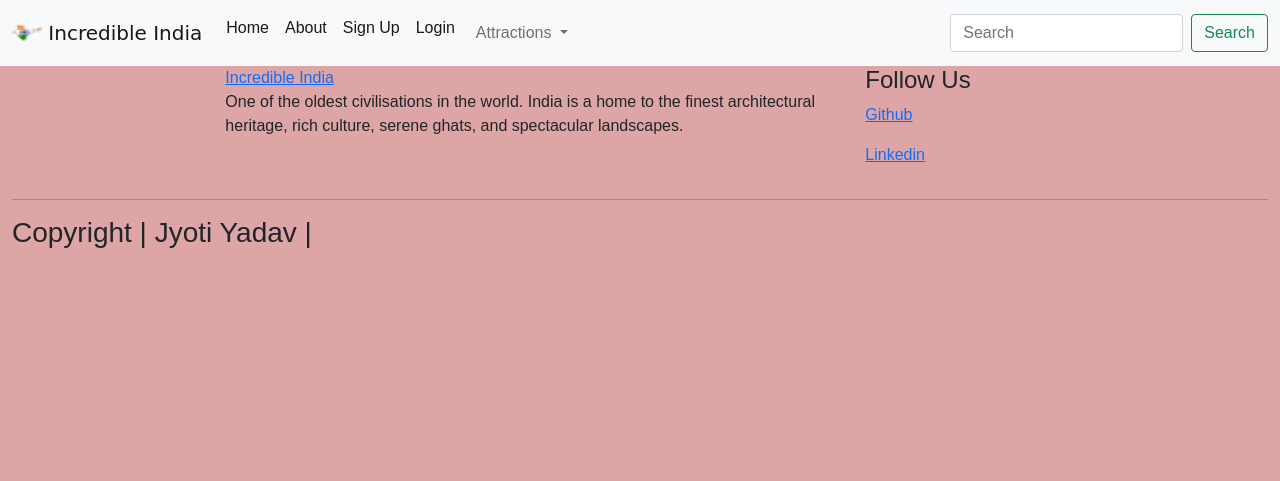
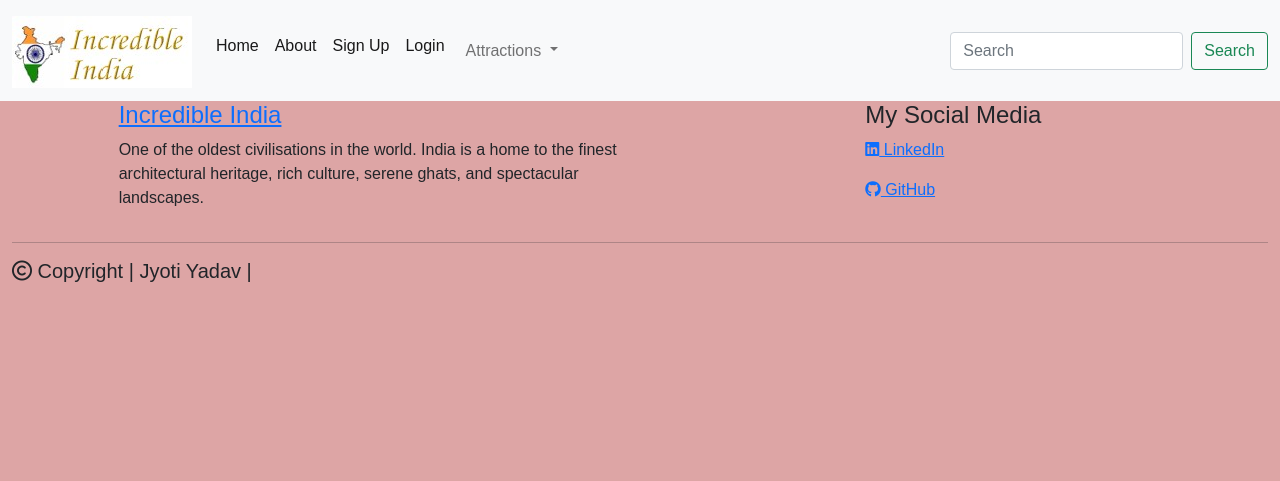
Before and after one commit to jyotiyadav2508/Blog_Website_PP4, a Django app: template templates/base.html in a window 1280 px wide. Shown: the top 481 px of the page. Run offline with Django 3.2, Linux system fonts and the light colour scheme; the template is opened without the code that fills it, so the values that code supplies are empty; parts of the project's set-up code (start-up, migrations or seed data) failed here and were passed over; some libraries are stand-ins or nearby versions.

Commit message:
Insert image and logo in header in base.html

```diff
--- a/blog/views.py
+++ b/blog/views.py
@@ -10,5 +10,5 @@ class PostList(generic.ListView):
     """
     model = Post
     queryset = Post.objects.filter(status=1).order_by('-created_on')
-    template_name = index.html
+    template_name = "index.html"
     paginate_by = 6
--- a/templates/base.html
+++ b/templates/base.html
@@ -20,6 +20,8 @@
     <script src="https://cdn.jsdelivr.net/npm/@popperjs/core@2.10.2/dist/umd/popper.min.js" integrity="sha384-7+zCNj/IqJ95wo16oMtfsKbZ9ccEh31eOz1HGyDuCQ6wgnyJNSYdrPa03rtR1zdB" crossorigin="anonymous"></script>
     <script src="https://cdn.jsdelivr.net/npm/bootstrap@5.1.3/dist/js/bootstrap.min.js" integrity="sha384-QJHtvGhmr9XOIpI6YVutG+2QOK9T+ZnN4kzFN1RtK3zEFEIsxhlmWl5/YESvpZ13" crossorigin="anonymous"></script>
     <script src="https://cdn.jsdelivr.net/npm/bootstrap@5.1.3/dist/js/bootstrap.bundle.min.js" integrity="sha384-ka7Sk0Gln4gmtz2MlQnikT1wXgYsOg+OMhuP+IlRH9sENBO0LRn5q+8nbTov4+1p" crossorigin="anonymous"></script>
+    <!-- Fontawesome link -->
+    <script src="https://kit.fontawesome.com/a40a60ed20.js" crossorigin="anonymous"></script>
     <!-- CSS style sheet -->
     <link rel="stylesheet" type="text/css" href="{% static 'css/style.css' %}">
 </head>
@@ -28,10 +30,13 @@
     <!-- Navbar -->
     <nav class="navbar navbar-expand-lg navbar-light bg-light">
         <div class="container-fluid">
-            <!-- <a class="navbar-brand" href="{% url 'home' %}"><span class="brand">In<span class="red-o">cre</span>di<span class="green-ble">ble<span class="thin">|star</span></span></span></span></a> -->
-            <a class="navbar-brand" href="{% url 'home' %}">
+            <!-- <a class="navbar-brand" href="{% url 'home' %}"><span class="brand">In<span class="red-o">cre</span>di<span class="green-o">ble<span class="thin">|India</span></span></span></span></a> -->
+            <!-- <a class="navbar-brand" href="{% url 'home' %}">
                 <img src="{% static 'images/favicon-16x16.png' %}" alt="India map logo" width="30" height="24" class="d-inline-block align-text-top">
                 Incredible India
+            </a> -->
+            <a class="navbar-brand" href="{% url 'home' %}">
+                <img src="{% static 'images/Incredible-India-Logo60.jpg' %}" alt="India map logo" class="d-inline-block align-text-top">
             </a>
             <button class="navbar-toggler" type="button" data-bs-toggle="collapse" data-bs-target="#navbarSupportedContent" aria-controls="navbarSupportedContent" aria-expanded="false" aria-label="Toggle navigation">
                 <span class="navbar-toggler-icon"></span>
@@ -85,20 +90,22 @@
     <footer>
         <div class="container-fluid">
             <div class="row">
-                <div class="col-md-6 offset-2 footer-text">
-                    <a href="{% url 'home' %}">Incredible India</a>
+                <div class="col-md-5 offset-1 footer-text">
+                    <a href="{% url 'home' %}">
+                        <h4>Incredible India</h4>
+                    </a>
                     <p class="footer-text">One of the oldest civilisations in the world. India is a home to the finest architectural heritage, rich culture, serene ghats, and spectacular landscapes.
                     </p>
                 </div>
-                <div class="col-md-4 footer-box">
-                    <h4>Follow Us</h4>
-                    <p><a href="https://github.com/jyotiyadav2508" target="_blank" rel="noopener" aria-label="Go to my Github "><i class="fab fa-github-f"></i>Github</a></p>
-                    <p><a href="https://www.linkedin.com/in/jyotiyadav2508/" target="_blank" rel="noopener" aria-label="Go to my linkedin"><i class="fab fa-linkedin"></i>Linkedin</a></p>
+                <div class="col-md-4 offset-2 footer-box">
+                    <h4>My Social Media</h4>
+                    <p><a href="https://www.linkedin.com/in/jyotiyadav2508/" target="_blank" rel="noopener" aria-label="Go to my linkedin"><i class="fa-brands fa-linkedin"></i><span> LinkedIn</span></a></p>
+                    <p><a href="https://github.com/jyotiyadav2508" target="_blank" rel="noopener" aria-label="Go to my github"><i class="fa-brands fa-github"></i><span> GitHub</span></a> </p>
                 </div>
             </div>
             <hr>
             <div class="copyright">
-                <h3><i class="far fa-copyright"></i> Copyright | Jyoti Yadav | <span id="year"></span></h3>
+                <h5><i class="far fa-copyright"></i> Copyright | Jyoti Yadav | <span id="year"></span></h5>
             </div>
     </footer>
 </body>
--- a/templates/index.html
+++ b/templates/index.html
@@ -44,7 +44,7 @@
                             </div>
                         </div>
                     </div>
-                    {% if forloop.counter|divisible:3 %}
+                    {% if forloop.counter|divisibleby:3 %}
                 </div>
                 <div class="row">
                     {% endif %}
```
Also changed, not shown: static/images/Incredible-India-Logo34.jpg (added), static/images/Incredible-India-Logo60.jpg (added), static/images/favicon-16x16.png (deleted).
